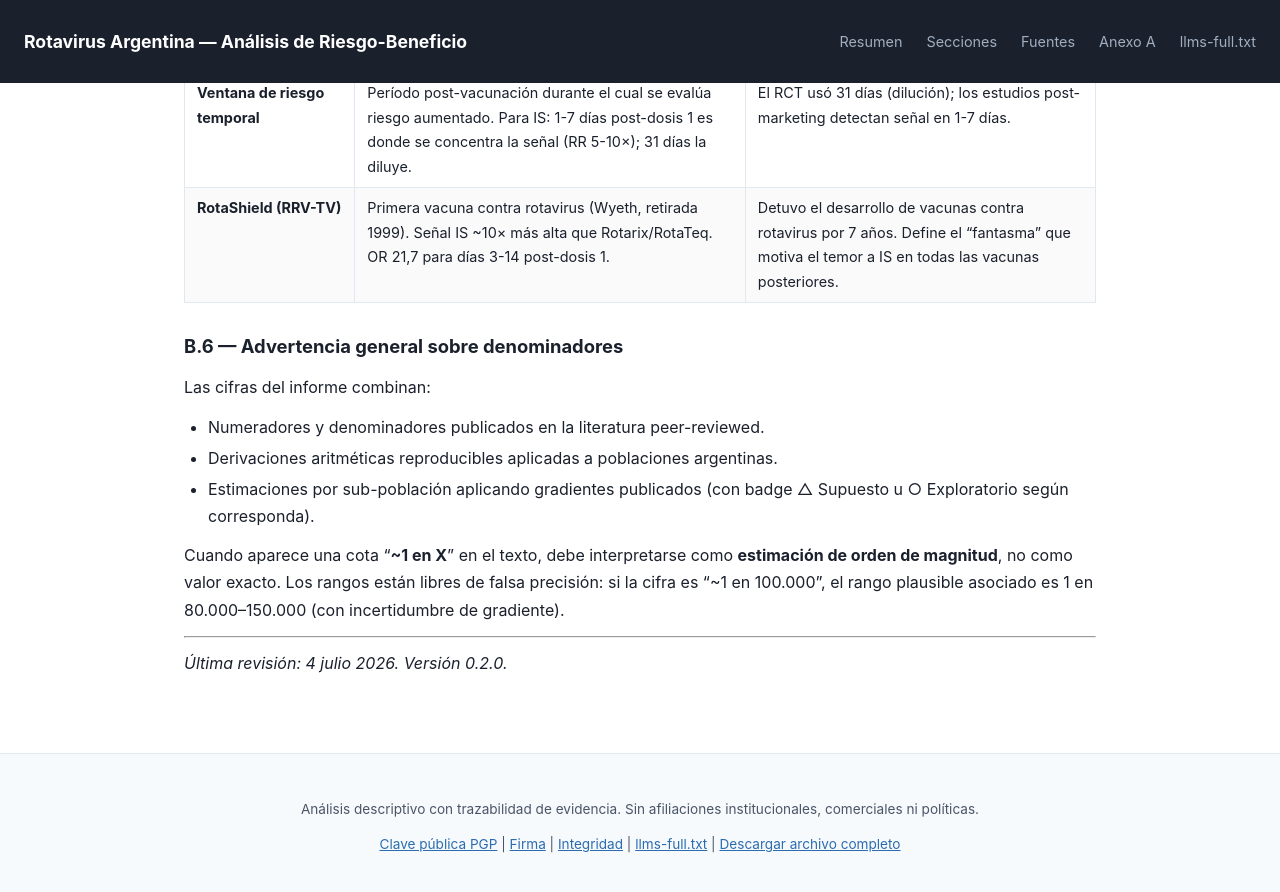
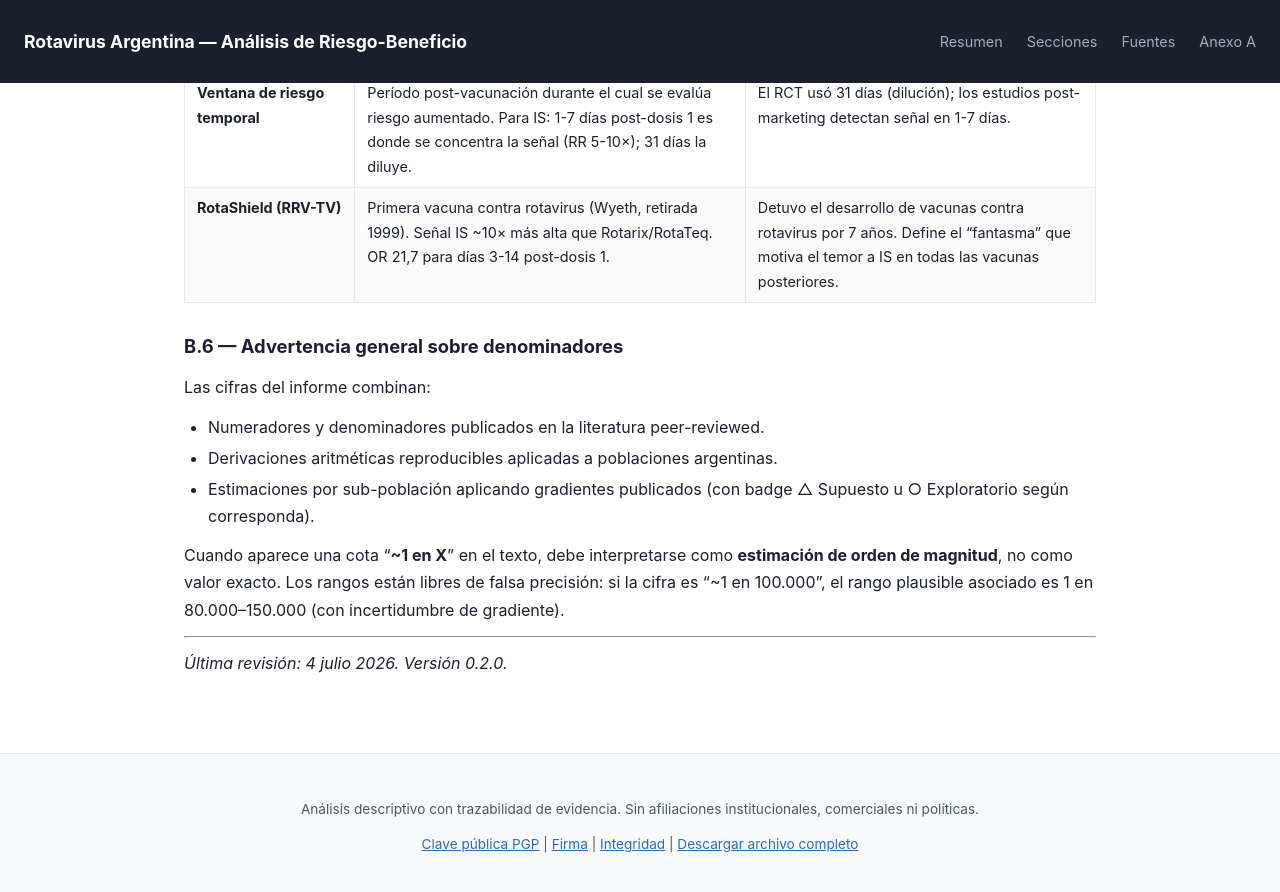
Before and after one commit to open-evidence-ar/rotavirus-argentina, a Jekyll site: the page built from index.md, in a window 1280 px wide and 900 px high, scrolled down 61539 px. Shown: the top 892 px of the window. Built offline with Jekyll 4.4.1, drawn with Linux system fonts in a browser that asks for light colours.

Commit message:
fix(layout): move full-LLM link to <head> sibling of llms-txt (not top nav)
The llms-full.txt discovery link belongs as a <link rel='llms-full-txt'>
sibling of <link rel='llms-txt'> in <head> (matches the reference project
and the llms.txt convention), not as a visible <li> in the top nav bar.
Remove the nav-bar <li> and the footer link added earlier; keep the head
sibling link. llms-full.txt is still generated by the plugin and resolves
at /llms-full.txt.

```diff
--- a/_layouts/default.html
+++ b/_layouts/default.html
@@ -21,7 +21,6 @@
       <li><a href="#secciones">Secciones</a></li>
       <li><a href="#fuentes-primarias">Fuentes</a></li>
       <li><a href="#anexo-a-factcheck">Anexo A</a></li>
-      <li><a href="{{ '/llms-full.txt' | relative_url }}">llms-full.txt</a></li>
     </ul>
   </nav>
 
@@ -31,7 +30,7 @@
 
   <footer class="footer">
     <p>Análisis descriptivo con trazabilidad de evidencia. Sin afiliaciones institucionales, comerciales ni políticas.</p>
-    <p><a href="{{ '/public.pem' | relative_url }}">Clave pública PGP</a> | <a href="{{ '/signature' | relative_url }}">Firma</a> | <a href="{{ '/integrity.txt' | relative_url }}">Integridad</a> | <a href="{{ '/llms-full.txt' | relative_url }}">llms-full.txt</a> | <a href="{{ '/archive.zip' | relative_url }}">Descargar archivo completo</a></p>
+    <p><a href="{{ '/public.pem' | relative_url }}">Clave pública PGP</a> | <a href="{{ '/signature' | relative_url }}">Firma</a> | <a href="{{ '/integrity.txt' | relative_url }}">Integridad</a> | <a href="{{ '/archive.zip' | relative_url }}">Descargar archivo completo</a></p>
   </footer>
   <script>
     document.querySelector('.nav-toggle').addEventListener('click', function() {
```
